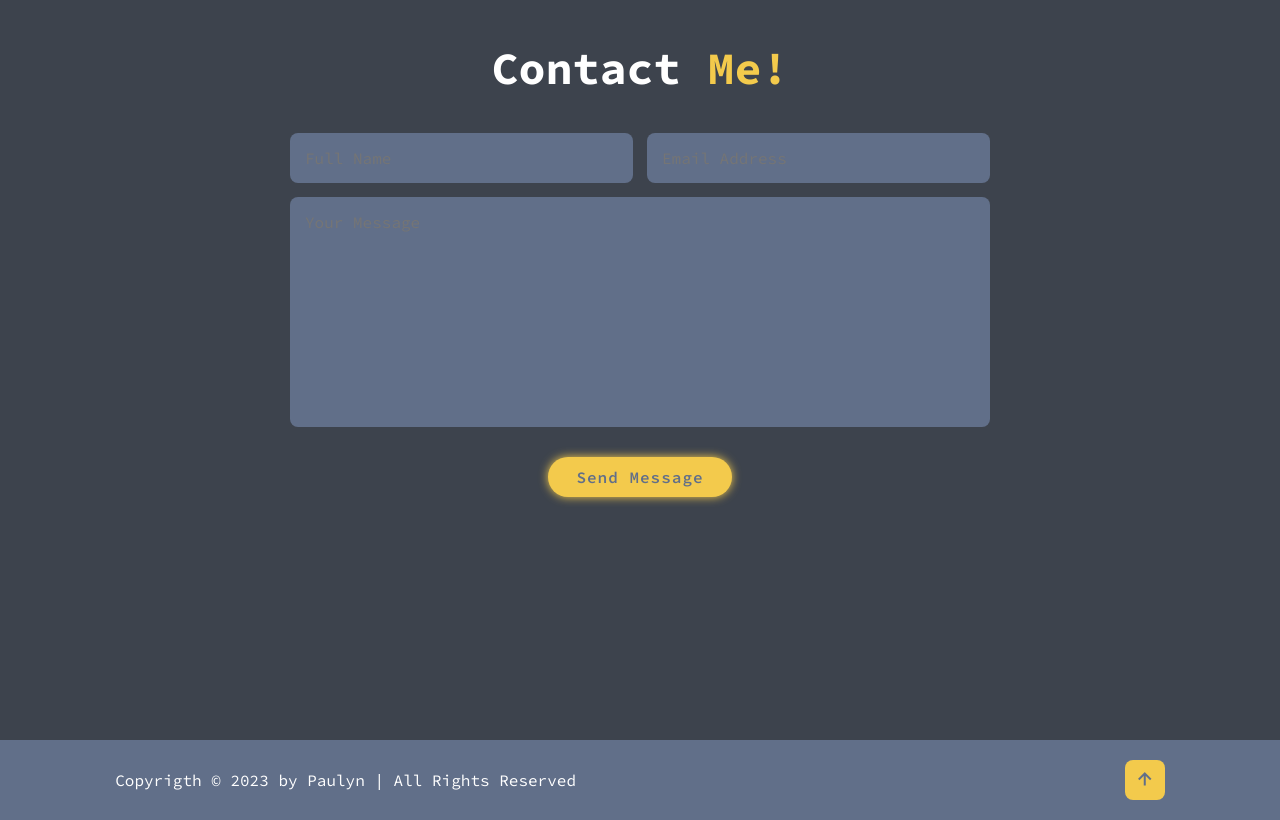
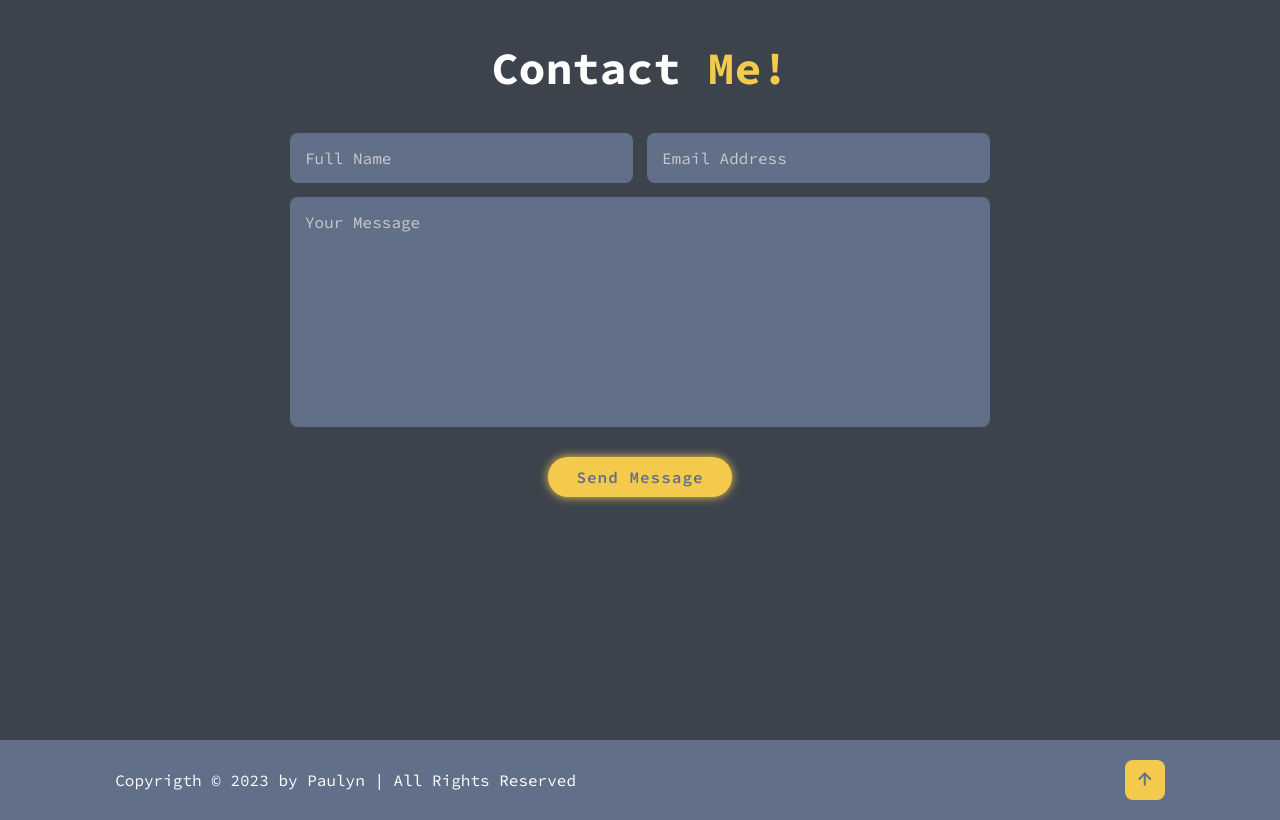
Before and after one commit to PabloMagna/PortfolioWeb, a plain HTML site: page index.html in a window 1280 px wide. Shown: the part 2460-3280 px from the top of the page. Drawn offline with nearby package versions, Linux system fonts and the light colour scheme.

Commit message:
minor changes

```diff
--- a/css/styles.css
+++ b/css/styles.css
@@ -414,6 +414,11 @@ span {
     resize: none;
 }
 
+.contact textarea::placeholder,
+.contact input::placeholder {
+    color: rgb(202, 202, 202);
+}
+
 .contact form .btn {
     margin-top: 2rem;
     cursor: pointer;
```
